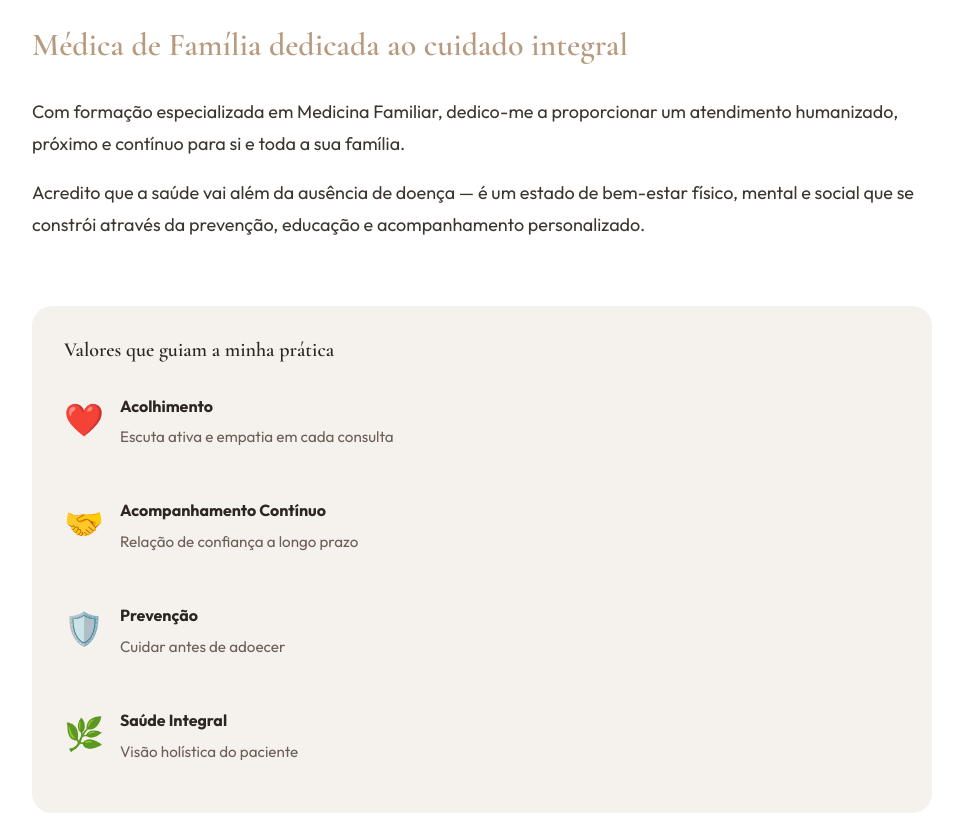
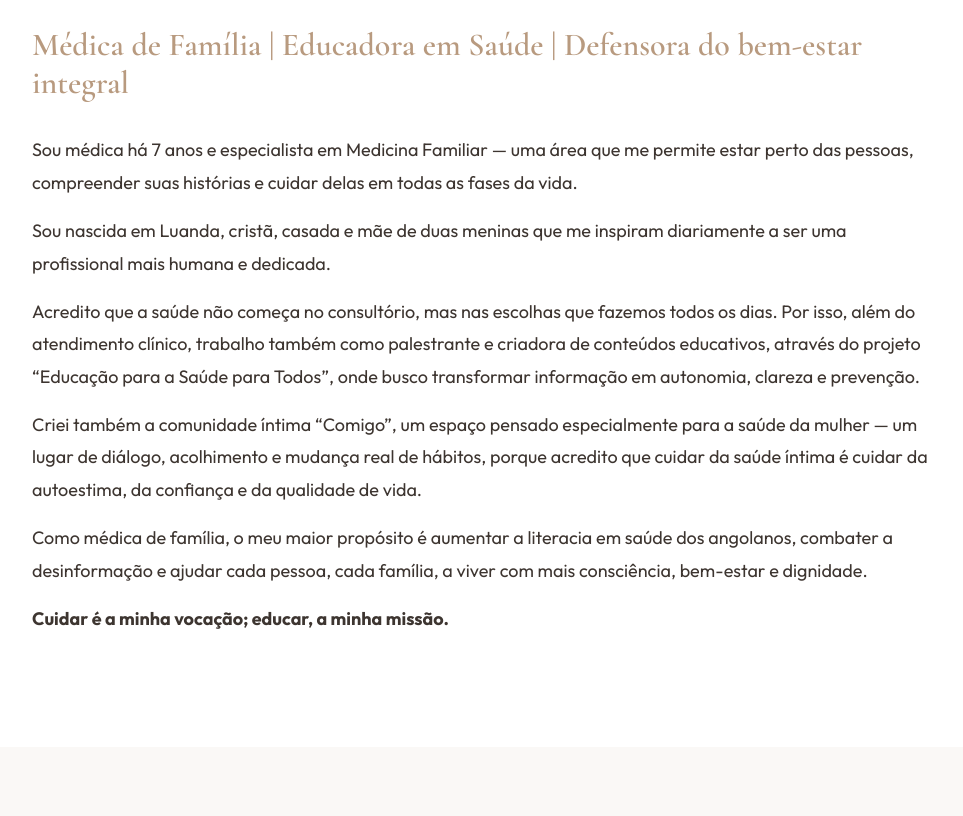
Before and after one commit to juandre-cartpay/dra-aurea---site, a plain HTML site: page index.html in a window 1280 px wide. Shown: the part 1100-1916 px from the top of the page, without its empty margins (158-1121 px from the left). Drawn offline with nearby package versions, Linux system fonts and the light colour scheme; a script that the page names is missing.

Commit message:
versão beta do projeto - 70% concluída

```diff
--- a/index.html
+++ b/index.html
@@ -76,45 +76,22 @@
             </div>
             <div class="sobre-content">
                 <div class="sobre-text">
-                    <h3>Médica de Família dedicada ao cuidado integral</h3>
-                    <p>Com formação especializada em Medicina Familiar, dedico-me a proporcionar um atendimento
-                        humanizado, próximo e contínuo para si e toda a sua família.</p>
-                    <p>Acredito que a saúde vai além da ausência de doença — é um estado de bem-estar físico, mental e
-                        social que se constrói através da prevenção, educação e acompanhamento personalizado.</p>
-
-                    <div class="valores">
-                        <h4>Valores que guiam a minha prática</h4>
-                        <ul class="valores-list">
-                            <li>
-                                <span class="icon">❤️</span>
-                                <div>
-                                    <strong>Acolhimento</strong>
-                                    <p>Escuta ativa e empatia em cada consulta</p>
-                                </div>
-                            </li>
-                            <li>
-                                <span class="icon">🤝</span>
-                                <div>
-                                    <strong>Acompanhamento Contínuo</strong>
-                                    <p>Relação de confiança a longo prazo</p>
-                                </div>
-                            </li>
-                            <li>
-                                <span class="icon">🛡️</span>
-                                <div>
-                                    <strong>Prevenção</strong>
-                                    <p>Cuidar antes de adoecer</p>
-                                </div>
-                            </li>
-                            <li>
-                                <span class="icon">🌿</span>
-                                <div>
-                                    <strong>Saúde Integral</strong>
-                                    <p>Visão holística do paciente</p>
-                                </div>
-                            </li>
-                        </ul>
-                    </div>
+                    <h3>Médica de Família | Educadora em Saúde | Defensora do bem-estar integral</h3>
+                    <p>Sou médica há 7 anos e especialista em Medicina Familiar — uma área que me permite estar perto
+                        das pessoas, compreender suas histórias e cuidar delas em todas as fases da vida.</p>
+                    <p>Sou nascida em Luanda, cristã, casada e mãe de duas meninas que me inspiram diariamente a ser uma
+                        profissional mais humana e dedicada.</p>
+                    <p>Acredito que a saúde não começa no consultório, mas nas escolhas que fazemos todos os dias. Por
+                        isso, além do atendimento clínico, trabalho também como palestrante e criadora de conteúdos
+                        educativos, através do projeto “Educação para a Saúde para Todos”, onde busco transformar
+                        informação em autonomia, clareza e prevenção.</p>
+                    <p>Criei também a comunidade íntima “Comigo”, um espaço pensado especialmente para a saúde da mulher
+                        — um lugar de diálogo, acolhimento e mudança real de hábitos, porque acredito que cuidar da
+                        saúde íntima é cuidar da autoestima, da confiança e da qualidade de vida.</p>
+                    <p>Como médica de família, o meu maior propósito é aumentar a literacia em saúde dos angolanos,
+                        combater a desinformação e ajudar cada pessoa, cada família, a viver com mais consciência,
+                        bem-estar e dignidade.</p>
+                    <p><strong>Cuidar é a minha vocação; educar, a minha missão.</strong></p>
                 </div>
             </div>
         </div>
@@ -130,13 +107,15 @@
             <div class="servicos-grid">
                 <div class="servico-card">
                     <h3>Consulta em Consultório</h3>
-                    <p>Atendimento presencial com avaliação clínica completa e acompanhamento contínuo no consultório da
+                    <p>Atendimento presencial com avaliação clínica completa e acompanhamento contínuo no
+                        consultório da
                         Dra. Áurea de Carvalho.</p>
                     <a href="#agendamento" class="btn btn-outline btn-small">Agendar consulta</a>
                 </div>
                 <div class="servico-card">
                     <h3>Consulta Domiciliar</h3>
-                    <p>Atendimento médico realizado na residência do paciente, ideal para idosos, pessoas com mobilidade
+                    <p>Atendimento médico realizado na residência do paciente, ideal para idosos, pessoas com
+                        mobilidade
                         reduzida ou quem busca maior comodidade.</p>
                     <a href="#agendamento" class="btn btn-outline btn-small">Solicitar visita médica</a>
                 </div>
@@ -148,7 +127,8 @@
                 </div>
                 <div class="servico-card">
                     <h3>Palestras e Educação em Saúde</h3>
-                    <p>Palestras e formações sobre saúde, prevenção, bem-estar, nutrição e estilo de vida, destinadas a
+                    <p>Palestras e formações sobre saúde, prevenção, bem-estar, nutrição e estilo de vida,
+                        destinadas a
                         empresas, escolas e instituições.</p>
                     <a href="#agendamento" class="btn btn-outline btn-small">Agendar palestra</a>
                 </div>
@@ -159,7 +139,8 @@
                 </div>
                 <div class="servico-card">
                     <h3>Conteúdos e Educação em Saúde</h3>
-                    <p>Artigos e materiais informativos produzidos pela doutora, com foco em prevenção, autocuidado e
+                    <p>Artigos e materiais informativos produzidos pela doutora, com foco em prevenção, autocuidado
+                        e
                         hábitos saudáveis.</p>
                     <a href="#contactos" class="btn btn-outline btn-small">Acessar conteúdos</a>
                 </div>
@@ -279,7 +260,8 @@
                         <h3>Gulkis</h3>
                     </div>
                     <div class="parceria-body">
-                        <p>Disseram e tu acreditaste não foi? Precisamos combater o terr0rism0 nutricional, a rubrica
+                        <p>Disseram e tu acreditaste não foi? Precisamos combater o terr0rism0 nutricional, a
+                            rubrica
                             sobre nós da Gulkis ajuda-nos a combater estas falsas informações.</p>
                         <div class="instagram-embed-wrapper">
                             <blockquote class="instagram-media"
@@ -317,8 +299,10 @@
                         <h3>Avène</h3>
                     </div>
                     <div class="parceria-body">
-                        <p>Para quem procura proteção solar leve, confortável e eficaz, o Avène Aqua-Fluid SPF50+ é a
-                            escolha ideal para o clima de Angola.<br>Textura ultra-fluida, toque seco e alta proteção —
+                        <p>Para quem procura proteção solar leve, confortável e eficaz, o Avène Aqua-Fluid SPF50+ é
+                            a
+                            escolha ideal para o clima de Angola.<br>Textura ultra-fluida, toque seco e alta
+                            proteção —
                             perfeita para o dia a dia, mesmo nas peles mais sensíveis.</p>
                         <div class="instagram-embed-wrapper">
                             <blockquote class="instagram-media"
@@ -348,7 +332,8 @@
                     </div>
                 </div>
                 <div class="depoimento-card">
-                    <p class="depoimento-text">"Excelente profissional! Sempre atenciosa e dedicada. Sinto-me segura com
+                    <p class="depoimento-text">"Excelente profissional! Sempre atenciosa e dedicada. Sinto-me segura
+                        com
                         o acompanhamento que recebo."</p>
                     <div class="depoimento-autor">
                         <strong>João Santos</strong>
```
